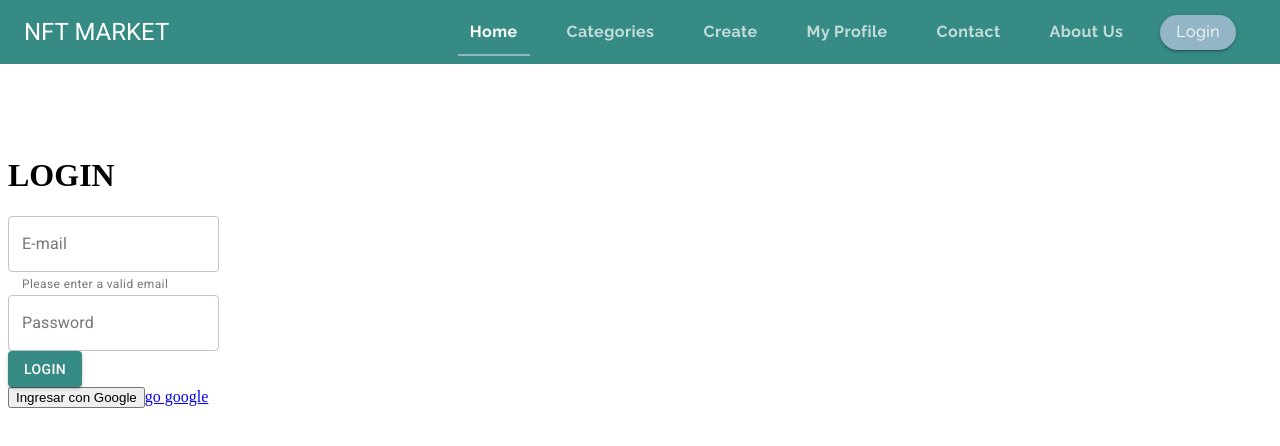
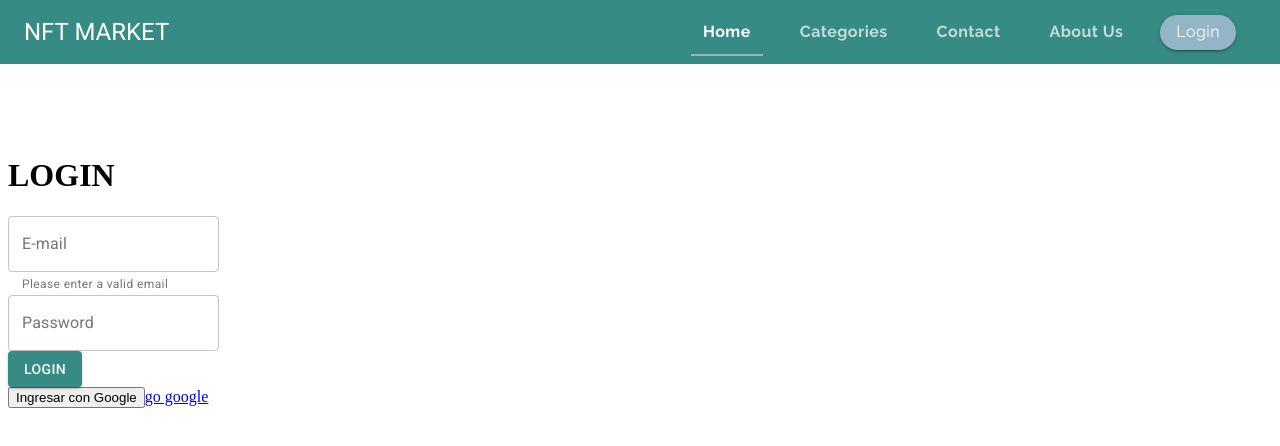
Before and after one commit to drmc47/NFT_Marketplace, a React (Create React App) app in the folder frontend/: page /login in a window 1280 px wide. Shown: the top 446 px of the page. Built offline with nearby package versions, Linux system fonts and the light colour scheme.

Commit message:
agregado de action logout, reducer y renderizado login/logout navbar

```diff
--- /dev/null
+++ b/frontend/src/actions/logout.js
@@ -0,0 +1,5 @@
+export default function logout(){
+    return {
+        type: 'LOGOUT'
+    }
+}
--- a/frontend/src/components/NavBar/NavBar.js
+++ b/frontend/src/components/NavBar/NavBar.js
@@ -1,77 +1,78 @@
-import React, {useState, useEffect} from 'react';
-import {Link } from 'react-router-dom';
-import AppBar from "@material-ui/core/AppBar";
-import ToolBar from "@material-ui/core/ToolBar";
-import useScrollTrigger from '@material-ui/core/useScrollTrigger';
-import Typography from '@material-ui/core/Typography';
-import { makeStyles } from '@material-ui/core/styles';
-import Tabs from '@material-ui/core/Tabs';
-import Tab from '@material-ui/core/Tab';
-import Button from '@material-ui/core/Button';
-import Menu from '@material-ui/core/Menu';
-import MenuItem from '@material-ui/core/MenuItem';
-
+import React, { useEffect, useState } from "react";
+import { useDispatch, useSelector } from 'react-redux' //ADD
+import logout from '../../actions/logout' //ADD
+import { Link } from 'react-router-dom'
+import AppBar from '@material-ui/core/AppBar'
+import ToolBar from '@material-ui/core/ToolBar'
+import useScrollTrigger from '@material-ui/core/useScrollTrigger'
+import Typography from '@material-ui/core/Typography'
+import { makeStyles } from '@material-ui/core/styles'
+import Tabs from '@material-ui/core/Tabs'
+import Tab from '@material-ui/core/Tab'
+import Button from '@material-ui/core/Button'
+import Menu from '@material-ui/core/Menu'
+import MenuItem from '@material-ui/core/MenuItem'
 
 function ElevationScroll(props) {
-    const { children} = props;
+  const { children } = props
   // Note that you normally won't need to set the window ref as useScrollTrigger
   // will default to window.
   // This is only being set here because the demo is in an iframe.
   const trigger = useScrollTrigger({
     disableHysteresis: true,
     threshold: 0,
-    });
+  })
 
   return React.cloneElement(children, {
     elevation: trigger ? 4 : 0,
-    });
+  })
 }
 
-  const useStyles = makeStyles(theme => ({
+const useStyles = makeStyles((theme) => ({
   toolbarMargin: {
-          ...theme.mixins.toolbar
+    ...theme.mixins.toolbar,
   },
   tabContainer: {
-          marginLeft: "auto"
+    marginLeft: 'auto',
   },
   tab: {
     ...theme.typography.tab,
     minWidth: 10,
-            marginLeft: "25px",
+    marginLeft: '25px',
     opacity: 0.7,
-            "&:hover": {
-            opacity: 1
-            }
+    '&:hover': {
+      opacity: 1,
+    },
   },
   button: {
-          borderRadius: "50px",
-          marginLeft: "25px",
-          marginRight: "20px",
-          fontFamily: "Raleway",
-          fontSize: "1rem",
-          textTransform: "none",
-          height: "35px",
-          color: "white"
+    borderRadius: '50px',
+    marginLeft: '25px',
+    marginRight: '20px',
+    fontFamily: 'Raleway',
+    fontSize: '1rem',
+    textTransform: 'none',
+    height: '35px',
+    color: 'white',
   },
   menu: {
     backgroundColor: theme.palette.common.green,
-        color: "white"
+    color: 'white',
   },
   menuItem: {
     ...theme.typography.tab,
     opacity: 0.7,
-        "&:hover": {
-          opacity: 1
-        }
-      }
+    '&:hover': {
+      opacity: 1,
+    },
+  },
 }))
 
-
-
 export default function NavBar(props) {
-    const classes = useStyles();
-    const [value, setValue] = useState(0);
-    const [anchorEl, setanchorEl] = useState(null);
+  const dispatch = useDispatch() //ADD
+  const userLogged = useSelector((state) => state.userLogged) //ADD
+  const classes = useStyles()
+  const [value, setValue] = useState(0)
+  const [anchorEl, setanchorEl] = useState(null)
   const [open, setopen] = useState(false)
 
   const handleChange = (e, value) => {
@@ -79,78 +80,162 @@ export default function NavBar(props) {
   }
 
   const handleclick = (e) => {
-      setanchorEl(e.currentTarget);
-      setopen(true);
+    setanchorEl(e.currentTarget)
+    setopen(true)
   }
 
   const handleClose = (e) => {
-      setanchorEl(null);
-      setopen(false);
+    setanchorEl(null)
+    setopen(false)
+  }
+
+  //ADD
+  const handleLogout = () => {
+    dispatch(logout());
+    setValue(0)
   }
 
   useEffect(() => {
-      if(window.location.pathname === "/" && value !== 0) {
-        setValue(0);
-      } else if(window.location.pathname === "/categories" && value !== 1) {
-        setValue(1);
-      } else if(window.location.pathname === "/create" && value !== 2) {
-        setValue(2);
-      } else if(window.location.pathname === "/profile" && value !== 3) {
-        setValue(3);
-      } else if(window.location.pathname === "/contact" && value !== 4) {
-        setValue(4);
-      } else if(window.location.pathname === "/about" && value !== 5) {
-        setValue(5);
+    if (window.location.pathname === '/' && value !== 0) {
+      setValue(0)
+    } else if (window.location.pathname === '/categories' && value !== 1) {
+      setValue(1)
+    } else if (window.location.pathname === '/contact' && value !== 2) {
+      setValue(2)
+    } else if (window.location.pathname === '/about' && value !== 3) {
+      setValue(3)
+    } else if (window.location.pathname === '/create' && value !== 4) {
+      setValue(4)
+    } else if (window.location.pathname === '/profile' && value !== 5) {
+      setValue(5)
     }
   }, [value])
 
   return (
     <React.Fragment>
       <ElevationScroll>
-        <AppBar position="fixed">
-            <ToolBar >
-                <Typography variant="h5">NFT MARKET</Typography>
+        <AppBar position='fixed'>
+          <ToolBar>
+            <Typography variant='h5'>NFT MARKET</Typography>
             <Tabs
               value={value}
               className={classes.tabContainer}
               onChange={handleChange}
-                 indicatorColor="secondary">
-                 <Tab className={classes.tab} component={Link} to="/" label="Home"/>
+              indicatorColor='secondary'
+            >
               <Tab
-                aria-owns={anchorEl ? "categoriesMenu" : undefined}
-                aria-haspopup={anchorEl? true : undefined}
                 className={classes.tab}
-                onMouseOver={e => handleclick(e)}
-                component={Link} to="/categories/all"
-                label="Categories"/>
-                <Tab className={classes.tab} component={Link} to="/create" label="Create"/>
-                <Tab className={classes.tab} component={Link} to="/profile" label="My Profile"/>
-                <Tab className={classes.tab} component={Link} to="/contact" label="Contact"/>
-                <Tab className={classes.tab} component={Link} to="/about" label="About Us"/>
+                component={Link}
+                to='/'
+                label='Home'
+              />
+              <Tab
+                aria-owns={anchorEl ? 'categoriesMenu' : undefined}
+                aria-haspopup={anchorEl ? true : undefined}
+                className={classes.tab}
+                onMouseOver={(e) => handleclick(e)}
+                component={Link}
+                to='/categories/all'
+                label='Categories'
+              />
+
+              <Tab
+                className={classes.tab}
+                component={Link}
+                to='/contact'
+                label='Contact'
+              />
+              <Tab
+                className={classes.tab}
+                component={Link}
+                to='/about'
+                label='About Us'
+              />
+              {/* ADD */}
+              {userLogged && (
+                <Tab
+                  className={classes.tab}
+                  component={Link}
+                  to='/create'
+                  label='Create'
+                />
+              )}
+              {/* ADD */}
+              {userLogged && (
+                <Tab
+                  className={classes.tab}
+                  component={Link}
+                  to='/profile'
+                  label='My Profile'
+                />
+              )}
             </Tabs>
-             <Button component={Link} to="/login" variant="contained" color="secondary" className={classes.button}>Login</Button>
+            {/* ADD */}
+            {userLogged ? (
+              <Button
+                component={Link}
+                to='/'
+                onClick={handleLogout}
+                variant='contained'
+                color='secondary'
+                className={classes.button}
+              >
+                Logout
+              </Button>
+            ) : (
+              <Button
+                component={Link}
+                to='/login'
+                variant='contained'
+                color='secondary'
+                className={classes.button}
+              >
+                Login
+              </Button>
+            )}
             <Menu
-              id="categoriesMenu"
+              id='categoriesMenu'
               anchorEl={anchorEl}
               open={open}
               onClose={handleClose}
-              MenuListProps={{onMouseLeave: handleClose}}
-              classes={{paper: classes.menu}}
-              elevation={3}>
+              MenuListProps={{ onMouseLeave: handleClose }}
+              classes={{ paper: classes.menu }}
+              elevation={3}
+            >
               <MenuItem
-                onClick={()=> {handleClose(); setValue(1)}}
-                component={Link} to="/categories/all"
-                classes={{root: classes.menuItem}}>Categories</MenuItem>
+                onClick={() => {
+                  handleClose()
+                  setValue(1)
+                }}
+                component={Link}
+                to='/categories/all'
+                classes={{ root: classes.menuItem }}
+              >
+                Categories
+              </MenuItem>
               <MenuItem
-                onClick={()=> {handleClose(); setValue(1)}}
-                component={Link} to="/categories/all"
-                classes={{root: classes.menuItem}}>All NFTS</MenuItem>
+                onClick={() => {
+                  handleClose()
+                  setValue(1)
+                }}
+                component={Link}
+                to='/categories/all'
+                classes={{ root: classes.menuItem }}
+              >
+                All NFTS
+              </MenuItem>
               <MenuItem
                 onClick={handleClose}
-                classes={{root: classes.menuItem}}>Images</MenuItem>
+                classes={{ root: classes.menuItem }}
+              >
+                Images
+              </MenuItem>
               <MenuItem
                 onClick={handleClose}
-                classes={{root: classes.menuItem}}>GIF</MenuItem>
+                classes={{ root: classes.menuItem }}
+              >
+                GIF
+              </MenuItem>
             </Menu>
           </ToolBar>
         </AppBar>
--- a/frontend/src/reducers/index.js
+++ b/frontend/src/reducers/index.js
@@ -5,10 +5,10 @@ const initialState = {
   filtered: [], // contains array for make the filters
   loading: true, //  boolean for show a image when is loading. Set first : true
   userIsAuthenticated: [],
+  userLogged: null,
   page: 1,
   nftDetail: [],
   Nfts: [],
-  userLogged: null,
   filters: [],
 };
 
@@ -26,6 +26,11 @@ function getFilters(nfts) {
 
 function rootReducer(state = initialState, action) {
   switch (action.type) {
+    case 'LOGOUT':
+      return {
+        ...state,
+        userLogged: null,
+      }
     case GET_NTFs:
       return {
         ...state,
```
Lines whose indentation alone changed are shown as unchanged.
